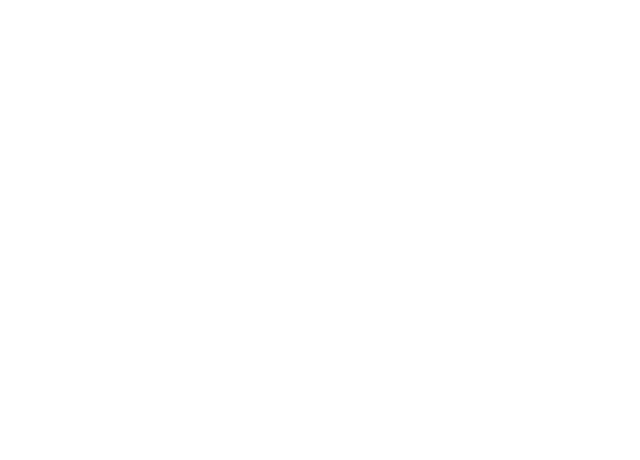
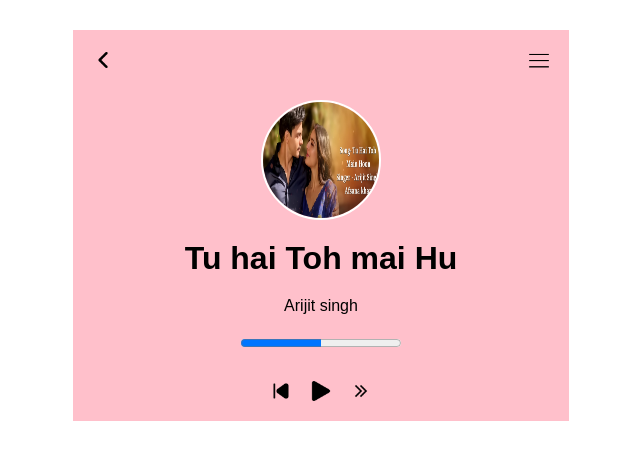
Before and after one commit to pratiushpathak/music-player-js, a plain HTML site: page index.html in a window 1280 px wide. Shown: the whole page, without its empty margins (319-959 px from the left). Drawn offline with Linux system fonts and the light colour scheme.

Commit message:
styling completed

```diff
--- a/index.html
+++ b/index.html
@@ -4,8 +4,36 @@
   <meta charset="UTF-8">
   <meta name="viewport" content="width=device-width, initial-scale=1.0">
   <title>music-player-js</title>
+  <link rel="stylesheet" href="style.css">
 </head>
 <body>
+  <div class="container">
+    <div class="menu">
+      <img class="arrow" src="arrow.png" alt="">
+      <img class="hamburger" src="hamburger.png" alt="">
+
+    </div>
+    <div class="songdiscription">
+      <img class="songimg" src="Screenshot 2025-04-30 193115.png" alt="">
+      <h1>Tu hai Toh mai Hu</h1>
+      <p>Arijit singh</p>
+      <progress id="progressBar" value="50" max="100"></progress>
+
+    </div>
+    <div >
+<audio class="audio" src="Agar Tum Saath Ho From Tamasha-128kbps.mp3"></audio>
+<audio  class="audio"src="Ik Vaari Aa From Raabta-128kbps.mp3"></audio>
+<audio class="audio" src="Sooraj Dooba Hain-128kbps.mp3"></audio>
+
+    </div>
+    <div class="controls">
+      <img class="previous" src="skip-previous.png" alt="" height="20px">
+      <img class="play" src="play-button-arrowhead.png" alt="" height="20px">
+      <img class="next" src="right.png" alt="" height="20px">
+
+    </div>
+  </div>
+  <script src="script.js"></script>
 
 </body>
 </html>
--- a/script.js
+++ b/script.js
@@ -0,0 +1,17 @@
+const audio = document.querySelector('.audio');
+const play = document.querySelector('.play');
+const next = document.querySelector('.next');
+const prev = document.querySelector('.previous');
+
+
+// event listeners
+play.addEventListener('click',()=>{
+if(audio.paused)
+{
+  audio.play()
+}
+else
+{
+  audio.pause()
+}
+})
--- a/style.css
+++ b/style.css
@@ -0,0 +1,47 @@
+*{
+  font-family: sans-serif;
+  box-sizing: border-box;
+  margin: 10px;
+}
+body
+{
+  display: flex;
+  align-items: center;
+  justify-content: center;
+}
+
+.container{
+  background-color: pink;
+  width: 40%;
+}
+.arrow{
+  height: 20px;
+}
+.hamburger{
+  height: 20px;
+}
+.menu{
+  display: flex;
+  align-items: center;
+  justify-content: space-between;
+}
+.songimg{
+  height: 120px;
+  width: 120px;
+  border-radius: 60px;
+  border: 2px solid white;
+
+}
+.songdiscription
+{
+  display: flex;
+  flex-direction: column;
+  align-items: center;
+  justify-content: center;
+
+}
+.controls{
+  display: flex;
+  align-items: center;
+  justify-content: center;
+}
```
Also changed, not shown: Screenshot 2025-04-30 193115.png (added), arrow.png (added), hamburger.png (added), pause.png (added), play-button-arrowhead.png (added), right.png (added), skip-previous.png (added), 3 other files.
